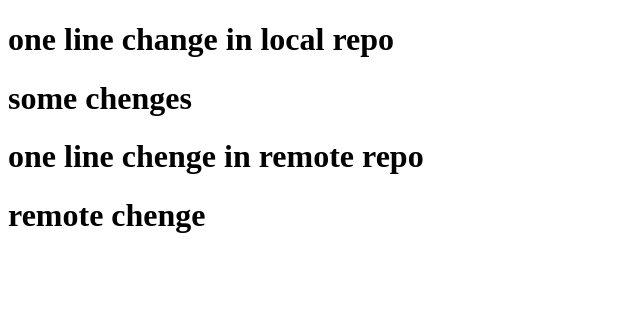
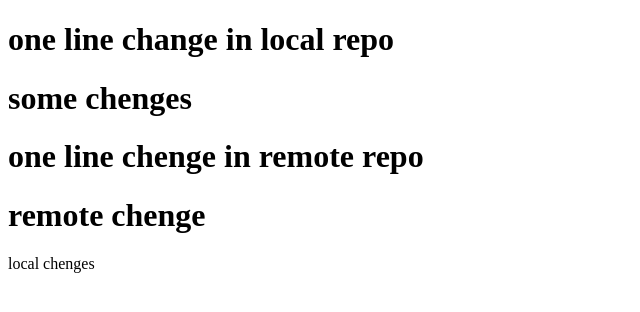
Before and after one commit to chaurasiyaharish/work-in-group-in-github, a plain HTML site: page index.html in a window 1280 px wide. Shown: the whole page, without its empty margins (0-640 px from the left). Drawn offline with Linux system fonts and the light colour scheme.

Commit message:
third commit

```diff
--- a/index.html
+++ b/index.html
@@ -10,5 +10,6 @@
     <h1>some chenges</h1>
     <h1>one line chenge in remote repo</h1>
     <h1>remote chenge</h1>
+    local chenges
 </body>
 </html>
```
